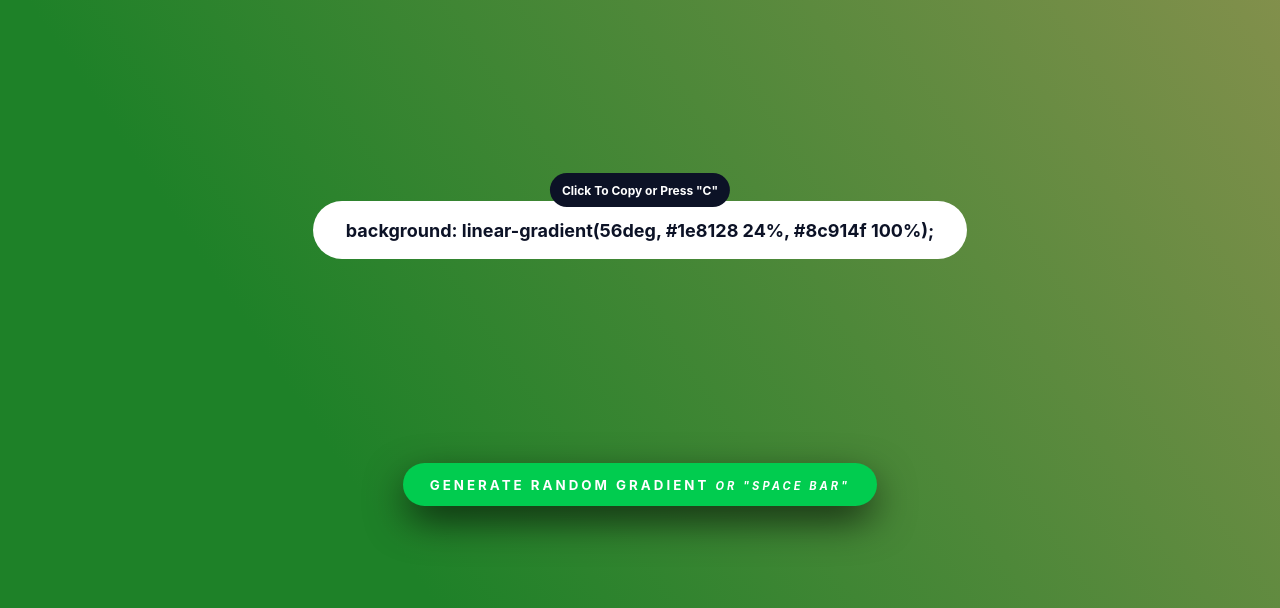
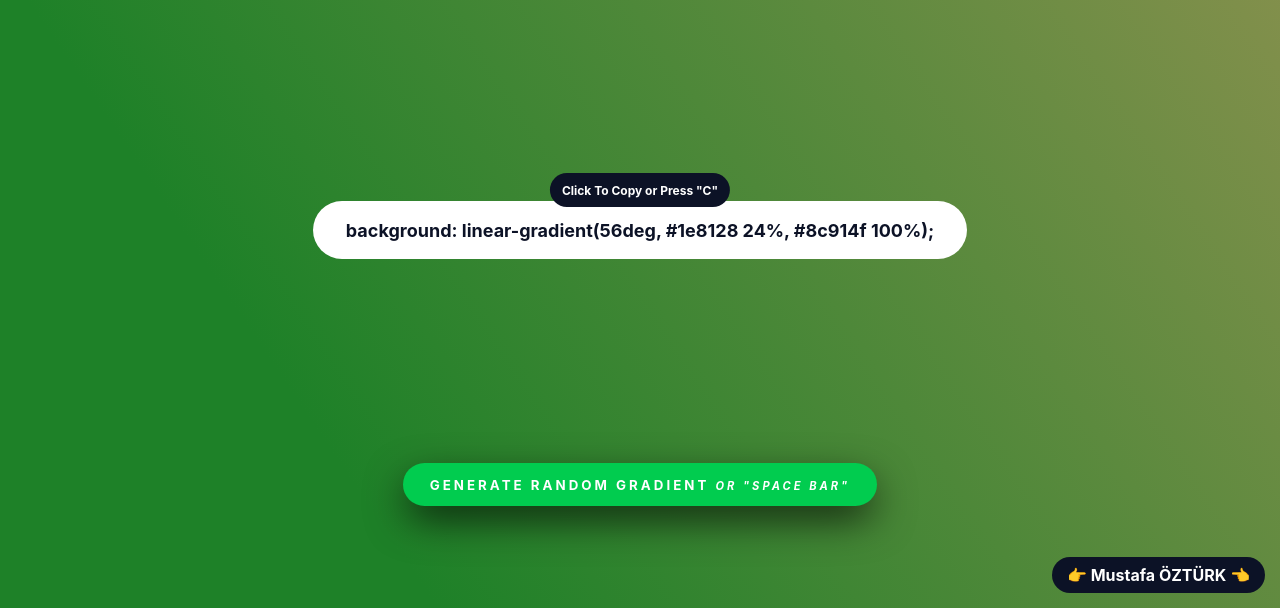
Before and after one commit to bymustfa/js-random-gradient, a plain HTML site: page index.html in a window 1280 px wide. Shown: the part 192-800 px from the top of the page. Drawn offline with Linux system fonts and the light colour scheme; files whose address does not match are found by name.

Commit message:
Add signature

```diff
--- a/css/style.scss
+++ b/css/style.scss
@@ -1,7 +1,7 @@
 :root {
     --c-text: #FFFFFF;
     --c-button: #01cc4f;
-    --c-dark:#0C1226;
+    --c-dark: #0C1226;
 }
 
 @import 'reset';
@@ -25,11 +25,11 @@ body {
         transition: 300ms all;
 
         &.active {
-          top: 20px;
-          opacity: 1;
-          visibility: visible;
+            top: 20px;
+            opacity: 1;
+            visibility: visible;
         }
-      }
+    }
 
     h1 {
         color: var(--c-text);
@@ -48,11 +48,13 @@ body {
         position: relative;
         cursor: pointer;
         transition: all 300ms;
-        input{
+
+        input {
             position: absolute;
             opacity: 0;
             left: -999999px;
         }
+
         .click-to-copy {
             position: absolute;
             top: -28px;
@@ -65,10 +67,12 @@ body {
             padding: .2em 1em;
             transition: all 300ms;
         }
-        &:hover{
+
+        &:hover {
             box-shadow: 0px 0px 18px -3px rgba(0, 0, 0, 0.75);
+
             .click-to-copy {
-                top:-20px;
+                top: -20px;
             }
         }
 
@@ -97,4 +101,21 @@ body {
         }
     }
 
+    .signature {
+        position: fixed;
+        right: 15px;
+        bottom: 15px;
+        padding: 8px 15px;
+        background: #0C1226;
+        border-radius: 99px;
+        transition: all 300ms;
+        a {
+            text-decoration: none;
+            color: var(--c-text);
+            font-weight: bold;
+        }
+        &:hover{
+            box-shadow: 0px 0px 18px -3px rgba(0, 0, 0, 0.75);
+        }
+    }
 }
--- a/index.html
+++ b/index.html
@@ -19,6 +19,8 @@
     </div>
     <button onclick="bodyRaw()">GENERATE RANDOM GRADIENT <small><i>Or "Space Bar"</i></small> </button>
 
+    <div class="signature"><a href="https://mustafaozturk.kim/" target="_blank">👉 Mustafa ÖZTÜRK 👈</a>   </div>
+
     <script src="./js/main.js"></script>
 </body>
 
```
Also changed, not shown: css/style.css, 1 other file.
